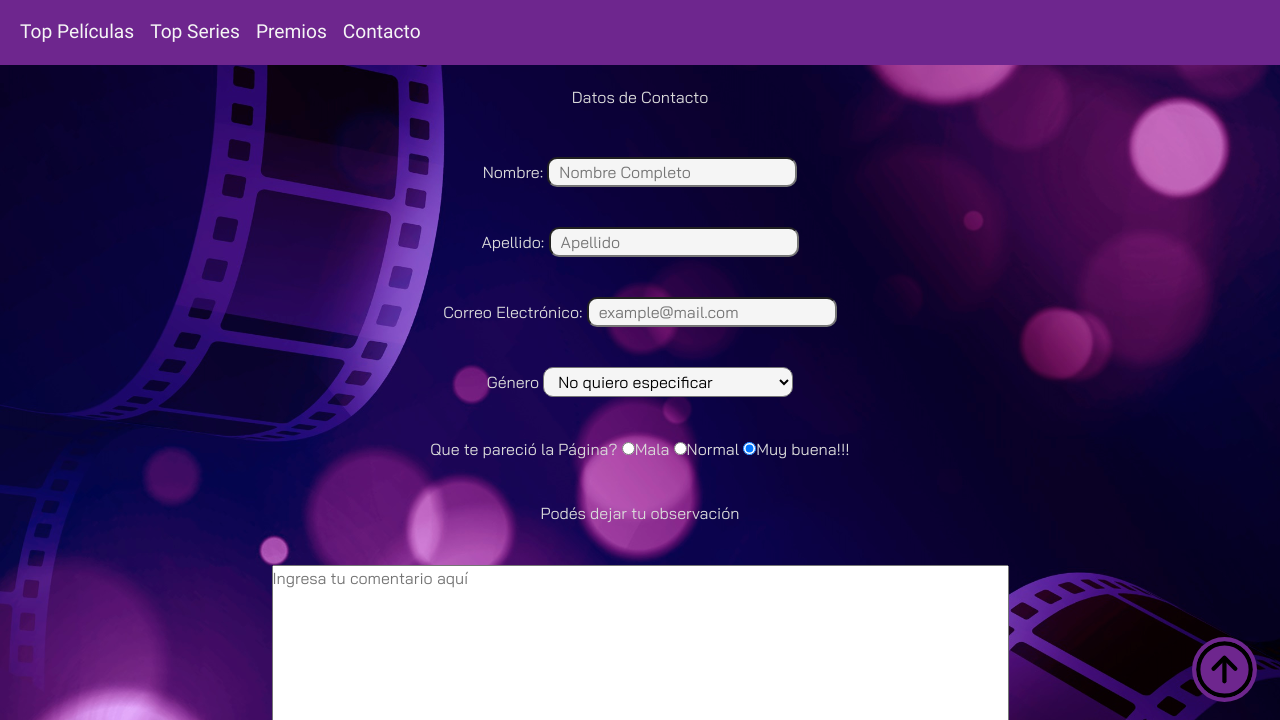
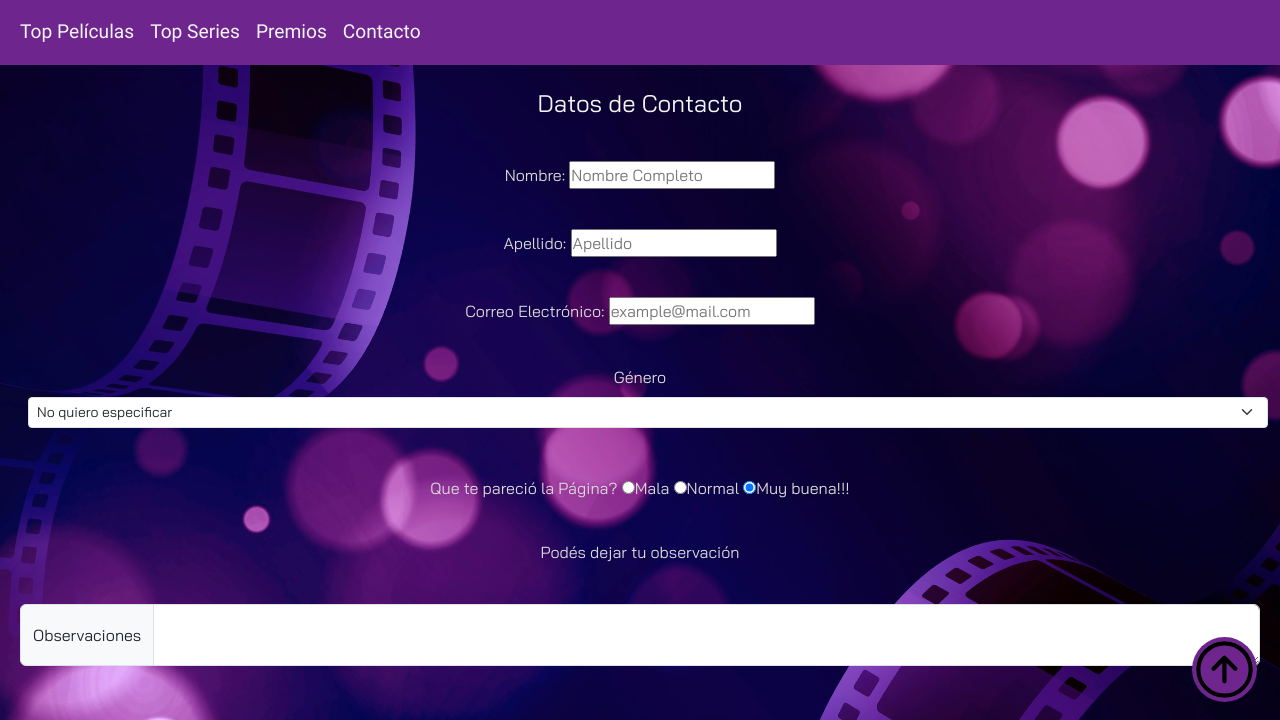
Before and after one commit to Maxonairos/TPS, a plain HTML site: page pages/contact.html in a window 1280 px wide. Shown: the part 80-800 px from the top of the page. Drawn offline with Linux system fonts and the light colour scheme.

Commit message:
realizando cambios en page contacto

```diff
--- a/css/style.css
+++ b/css/style.css
@@ -216,14 +216,6 @@ fieldset{
     font-size: 1rem;
 }
 .field{
-    width: 250px;
-    height: 30px;
-    text-align: start;
-    padding: 5px;
-    padding-left: 10px;
-    background-color: whitesmoke;
-    border-radius: 10px;
-    color: black;
     font-family: "baiJamjuree-Regular"
 }
 
--- a/pages/contact.html
+++ b/pages/contact.html
@@ -36,22 +36,22 @@
             <div class="form">
                 <form action="">
                     <fieldset>
-                        <legend class="inputs">Datos de Contacto</legend>
+                        <div class="title2 container-fluid">Datos de Contacto</div>
                         <div class="inputs">
                             <label for="name">Nombre:</label>
-                            <input class="field" type="text" name="name" placeholder="Nombre Completo"required>
+                            <input class="" type="text" name="name" placeholder="Nombre Completo"required>
                         </div>
                         <div class="inputs">
                             <label for="surname">Apellido:</label>
-                            <input class="field" type="text" name="surname" placeholder="Apellido" required>
+                            <input class="" type="text" name="surname" placeholder="Apellido" required>
                         </div>
                         <div class="inputs">
                             <label for="email">Correo Electrónico:</label>
-                            <input class="field" type="email" name="email" placeholder="example@mail.com" required>
+                            <input class="" type="email" name="email" placeholder="example@mail.com" required>
                         </div>
                         <div class="inputs">
                             <label for="gender">Género</label>
-                            <select class="field" title="Género" name="gender">
+                            <select class="form-select form-select-sm m-2" aria-label="Seleccion de Genero" name="gender">
                                 <option value="male" name="gender">Masculino</option>
                                 <option value="female" name="gender">Femenino</option>
                                 <option value="other" name="gender" selected>No quiero especificar</option>
@@ -67,7 +67,10 @@
                             <label for="reference">Podés dejar tu observación</label>
                         </div>
                         <div class="inputs">
-                            <textarea name="reference" cols="80" rows="11" placeholder="Ingresa tu comentario aquí"></textarea>
+                            <div class="input-group">
+                                <span class="input-group-text">Observaciones</span>
+                                <textarea class="form-control" aria-label="observación"></textarea>
+                            </div>
                         </div>
                         <div class="inputs">
                             <input class="button h h3" type="submit" value="Enviar Datos">
```
